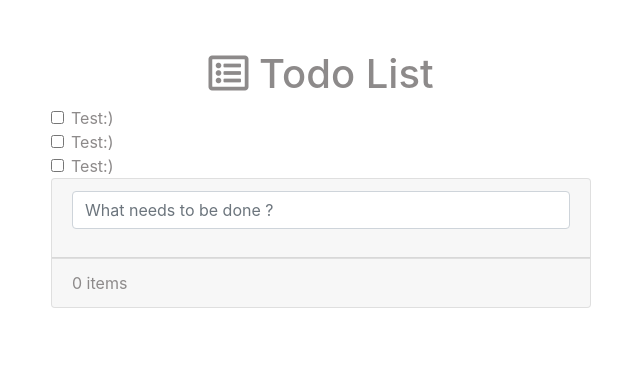
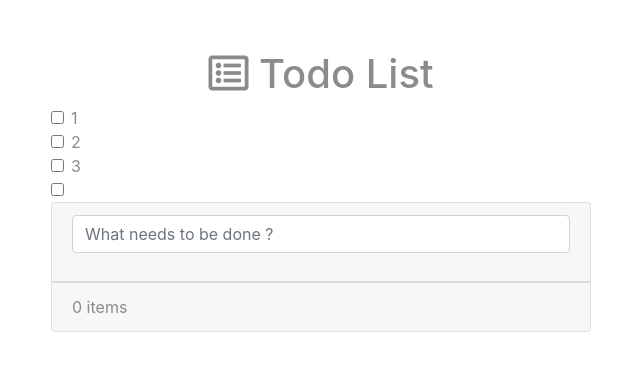
Before and after one commit to koto007/todo-list, an Angular app: page / in a window 1280 px wide. Shown: the top 370 px of the page, without its empty margins (319-959 px from the left). Built offline with nearby package versions, Linux system fonts and the light colour scheme.

Commit message:
Add a label attribute to checkbox web component

```diff
--- a/src/app/app.component.html
+++ b/src/app/app.component.html
@@ -2,8 +2,9 @@
     <div class="row">
         <div class="col-md-6 offset-md-3">
             <h1 class="text-center"><i class="far fa-list-alt"></i> Todo List</h1>
-            <app-checkbox></app-checkbox>
-            <app-checkbox></app-checkbox>
+            <app-checkbox label="1" aaa="1234"></app-checkbox>
+            <app-checkbox label="2"></app-checkbox>
+            <app-checkbox label="3"></app-checkbox>
             <app-checkbox></app-checkbox>
             <div class="card">
                 <div class="card-header">
--- a/src/app/checkbox/checkbox.component.html
+++ b/src/app/checkbox/checkbox.component.html
@@ -1,6 +1,6 @@
 <div class="form-check">
     <input type="checkbox" class="form-check-input" [attr.id]="id">
     <label class="form-check-label" [attr.for]="id">
-        Test:)
+        {{ label }}
     </label>
 </div>
--- a/src/app/checkbox/checkbox.component.ts
+++ b/src/app/checkbox/checkbox.component.ts
@@ -1,4 +1,4 @@
-import { Component, OnInit } from '@angular/core';
+import { Component, Input, OnInit } from '@angular/core';
 
 @Component({
   selector: 'app-checkbox',
@@ -9,6 +9,9 @@ export class CheckboxComponent implements OnInit {
   private static counter = 0;
   public id: string;
 
+  @Input()
+  public label: string|null = null;
+
   constructor() {
     this.id = 'app-checkbox-' + CheckboxComponent.counter;
     CheckboxComponent.counter++;
```
